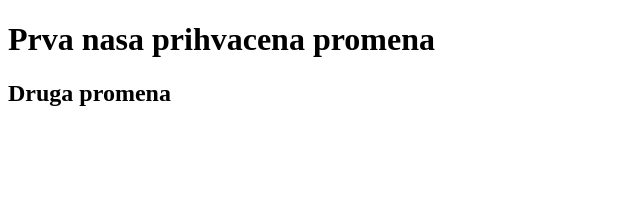
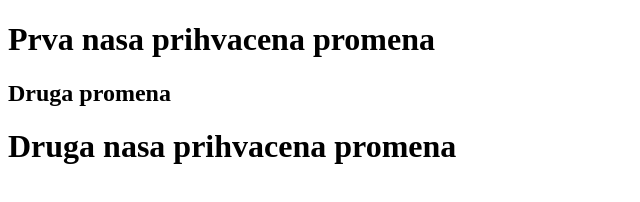
Before and after one commit to pajke1244/openProject, a plain HTML site: page index.html in a window 1280 px wide. Shown: the whole page, without its empty margins (0-640 px from the left). Drawn offline with Linux system fonts and the light colour scheme.

Commit message:
Update index.html

```diff
--- a/index.html
+++ b/index.html
@@ -7,5 +7,6 @@
   <body>
     <h1>Prva nasa prihvacena promena</h1>
     <h2>Druga promena</h2>
+     <h1>Druga nasa prihvacena promena</h1>
   </body>
 </html>
```
